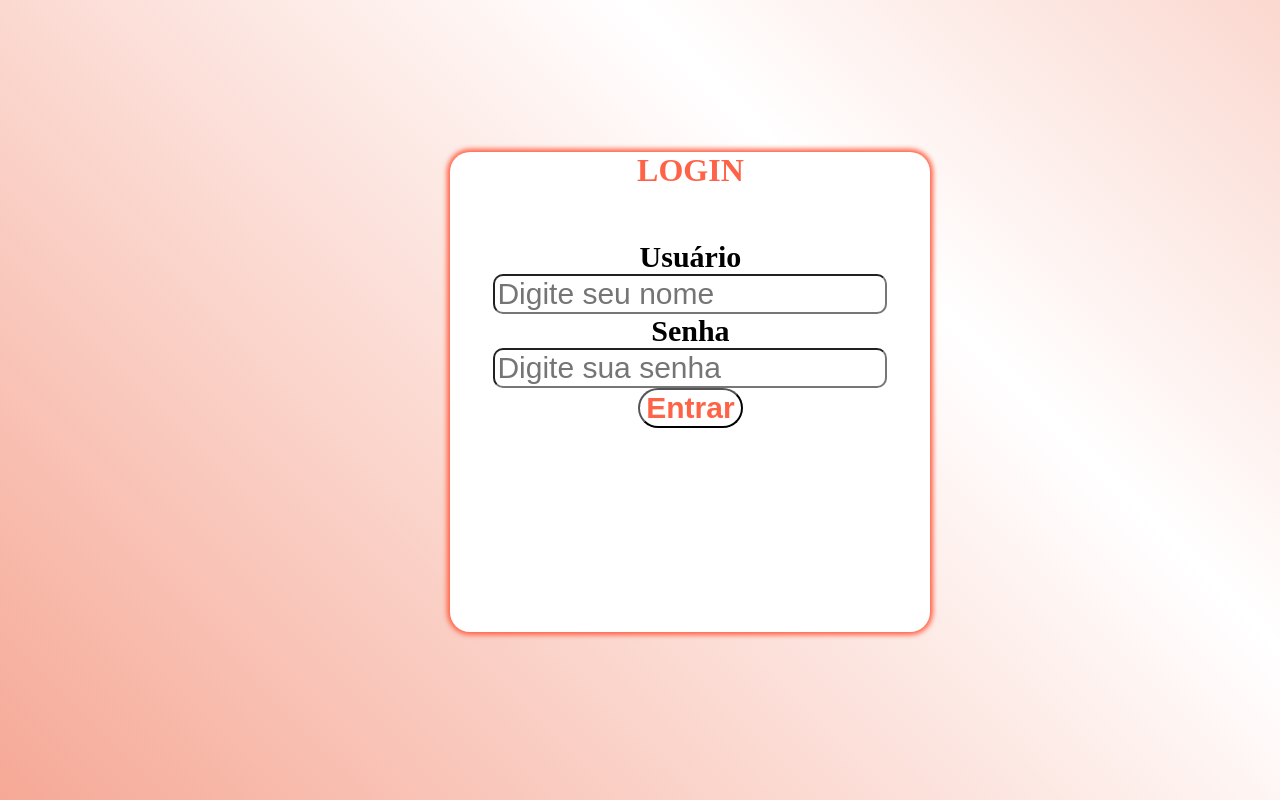
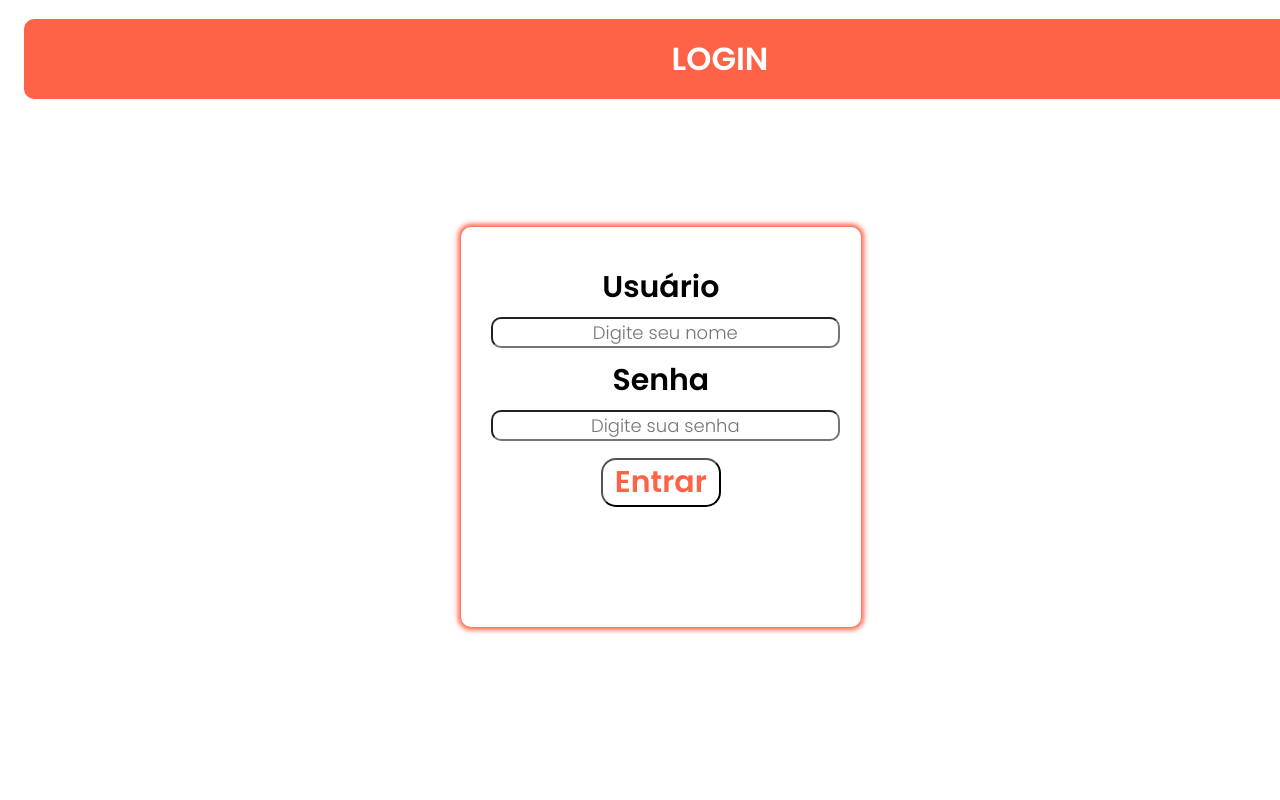
Before and after one commit to y123yuri/Projeto-Full-Stack-Orienta-o-a-objetos, a Flask app: page /login in a window 1280 px wide; the page is wider, and only the part inside the window is pictured. Run offline with Flask 3, Linux system fonts and the light colour scheme.

Commit message:
pequenas alteraçoes css login

```diff
--- a/Projeto/app/static/css/login.css
+++ b/Projeto/app/static/css/login.css
@@ -1,67 +1,67 @@
 @charset "UTF-8";
+@import url("https://fonts.googleapis.com/css2?family=Poppins:wght@300;400;600&display=swap");
 
+* {
+  margin: 0;
+  padding: 0;
+  box-sizing: border-box;
+  font-family: "Poppins", sans-serif;
+}
 body {
-  background: linear-gradient(45deg, #ec512b, #ffffff, #ec512b);
   background-size: 300% 300%;
-  animation: Colors 10s ease infinite;
-}
-
-@keyframes Colors {
-  0% {
-    background-position: 0% 75%;
-  }
-  50% {
-    background-position: 100% 50%;
-  }
-  100% {
-    background-position: 0% 75%;
-  }
+  background-color: #ffffff;
 }
 
 div#form_fundo {
-  position: relative;
-  background-color: #ffffff;
-  height: 30em;
-  width: 30em;
-  margin-top: 12%;
-  margin-left: 35%;
-  text-align: center;
-  border-radius: 20px;
+  display: flex;
+  justify-content: center;
+  align-items: center;
+  background-color: #ff6347;
+  color: #ffffff;
+  height: 5em;
+  width: 87em;
+  margin-top: 1.2em;
+  margin-left: 1.5em;
+  border-radius: 10px;
   font-weight: bold;
-  box-shadow: 0px 0px 5px 3px #ff6347;
 }
 
 div#form_frente {
-  position: absolute;
+  position: relative;
+  justify-content: center;
   background-color: #ffffff;
-  height: 22em;
+  height: 25em;
   width: 25em;
-  margin-top: 0px;
-  margin-left: 10px;
+  margin-top: 10%;
+  margin-left: 36%;
   text-align: center;
-  border-radius: 20px;
-  font-weight: bold;
-  /* box-shadow: 2px 2px 3px black; */
+  border-radius: 10px;
+  box-shadow: 0px 0px 5px 3px #ff6347;
   padding: 30px;
+  line-height: 2;
 }
 
 label {
   font-size: 30px;
   font-weight: bold;
-  border-radius: 10px;
+  border-radius: 20px;
   padding: 20px;
 }
 
 input {
+  text-align: center;
   border-radius: 10px;
-  font-size: 30px;
+  font-size: 18px;
   font-weight: lighter;
 }
 
 button {
+  position: relative;
+  width: 4em;
+  margin-top: 15px;
   font-size: 30px;
   font-weight: bold;
-  border-radius: 20px;
+  border-radius: 15px;
   background-color: #ffffff;
   color: #ff6347;
 }
@@ -69,7 +69,6 @@ button {
 button:hover {
   background-color: #ff6347;
   color: #ffffff;
-  font-size: 30px;
   cursor: pointer;
   box-shadow: 0px 0px 5px 3px #ff6347;
 }
--- a/Projeto/app/templates/login.html
+++ b/Projeto/app/templates/login.html
@@ -15,7 +15,8 @@
 
   <body>
     <div id="form_fundo">
-      <h1 style="color: #ff6347">LOGIN</h1>
+      <h1>LOGIN</h1>
+    </div>
     <div id="form_frente">
       <form action="/login" id="login" method="POST">
         <label for="nome">Usuário</label>
@@ -26,7 +27,7 @@
           required
           placeholder="Digite seu nome" /><br />
 
-          <label for="senha" id="senha" style="top: 10em">Senha</label>
+        <label for="senha" id="senha">Senha</label>
         <input
           type="password"
           name="senha"
@@ -37,6 +38,5 @@
         <button type="submit" id="btn_login">Entrar</button>
       </form>
     </div>
-    </div>
   </body>
 </html>
```
Lines whose indentation alone changed are shown as unchanged.
